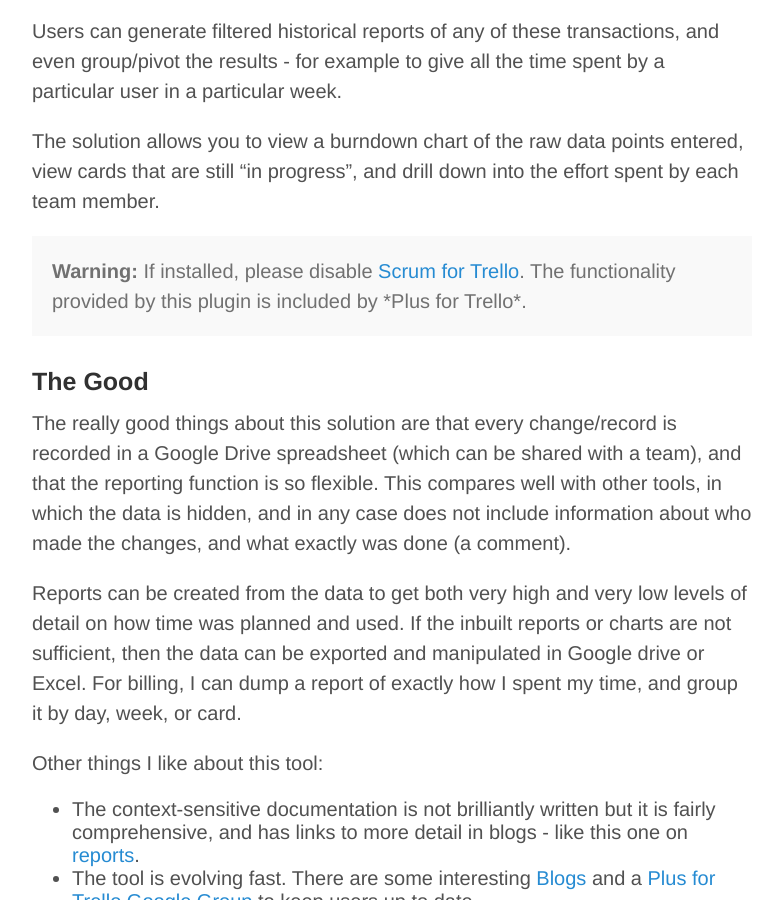
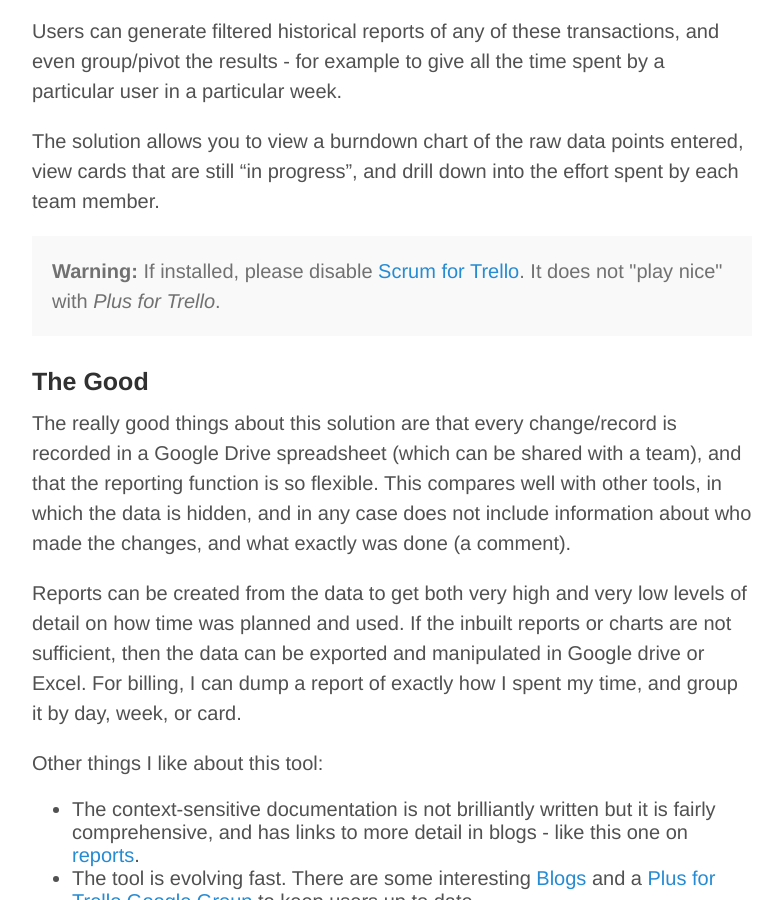
Before and after one commit to hamishwillee/hamishwillee.github.io, a Jekyll site: the page built from _posts/2014-06-20-Trello-project-management-tools-and-burndown-charts.markdown, in a window 1280 px wide and 900 px high, scrolled down 2458 px. Shown: the whole window, without its empty margins (248-1030 px from the left). Built offline with Jekyll 4.4.1, drawn with Linux system fonts in a browser that asks for light colours; comment, search, counter and statistics services are not loaded.

Commit message:
Update 2014-06-20-Trello-project-management-tools-and-burndown-charts.markdown

```diff
--- a/_posts/2014-06-20-Trello-project-management-tools-and-burndown-charts.markdown
+++ b/_posts/2014-06-20-Trello-project-management-tools-and-burndown-charts.markdown
@@ -54,7 +54,7 @@
 
 The solution allows you to view a burndown chart of the raw data points entered, view cards that are still "in progress", and drill down into the effort spent by each team member.
 
-<div class="message"><b>Warning: </b>If installed, please disable <a href="#scrum-for-trello">Scrum for Trello</a>. The functionality provided by this plugin is included by *Plus for Trello*.</div>
+<div class="message"><b>Warning: </b>If installed, please disable <a href="#scrum-for-trello">Scrum for Trello</a>. It does not "play nice" with <i>Plus for Trello</i>.</div>
 
 
 ### The Good
```
